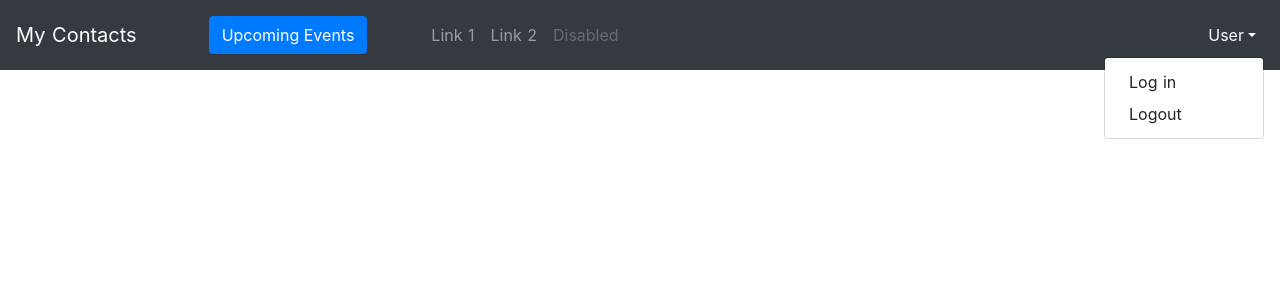
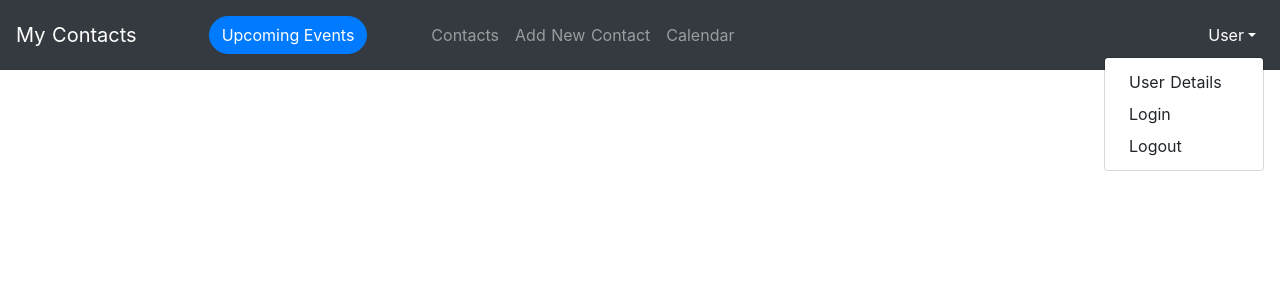
Before and after one commit to phronesys/simple-crud, a Nuxt app: page / in a window 1280 px wide. Both pictures are taken after a click on the button "User". Shown: the top 300 px of the page. Built offline with nearby package versions, Linux system fonts and the light colour scheme.

Commit message:
added more details in the sidebar, router links para nuevas 'páginas'

```diff
--- a/components/TheNavbar.vue
+++ b/components/TheNavbar.vue
@@ -9,15 +9,16 @@
       </b-navbar-nav>
       <b-navbar-toggle target="nav-collapse"></b-navbar-toggle>
       <b-collapse id="nav-collapse" is-nav>
-        <b-navbar-nav class="ml-lg-5">
-          <b-nav-item>Link 1</b-nav-item>
-          <b-nav-item>Link 2</b-nav-item>
-          <b-nav-item disabled>Disabled</b-nav-item>
+        <b-navbar-nav class="ml-lg-5" variant="success">
+          <b-nav-item to="/contacts">Contacts</b-nav-item>
+          <b-nav-item to="/add-contact">Add New Contact</b-nav-item>
+          <b-nav-item to="/calendar">Calendar</b-nav-item>
         </b-navbar-nav>
         <b-navbar-nav class="ml-auto">
           <b-nav-item-dropdown text="User" right>
-            <b-dropdown-item>Log in</b-dropdown-item>
-            <b-dropdown-item>Logout</b-dropdown-item>
+            <b-dropdown-item to="/user">User Details</b-dropdown-item>
+            <b-dropdown-item to="/login">Login</b-dropdown-item>
+            <b-dropdown-item to="/">Logout</b-dropdown-item>
           </b-nav-item-dropdown>
         </b-navbar-nav>
       </b-collapse>
--- a/components/TheSidebar.vue
+++ b/components/TheSidebar.vue
@@ -1,22 +1,69 @@
 <template>
   <div>
-    <b-button v-b-toggle.sidebar-1 variant="primary">Upcoming Events</b-button>
-    <b-sidebar id="sidebar-1" title="Next meeting" shadow bg-variant="dark" text-variant="light">
+    <b-button pill v-b-toggle.sidebar-1 variant="primary"
+      >Upcoming Events</b-button
+    >
+    <b-sidebar
+      id="sidebar-1"
+      title="Next meeting"
+      shadow
+      bg-variant="dark"
+      text-variant="light"
+    >
       <template #default="{ hide }">
         <div class="p-3">
-          <h4 id="sidebar-no-header-title">Custom header sidebar</h4>
+          <h4 id="sidebar-no-header-title">Kira</h4>
           <p>
-            Cras mattis consectetur purus sit amet fermentum. Cras justo odio, dapibus ac facilisis
-            in, egestas eget quam. Morbi leo risus, porta ac consectetur ac, vestibulum at eros.
+            Mi perro me observa mientras escribo código, esperando la ocación de
+            ir a pasear o de comer algo "rico" nuevo.
           </p>
-          <nav class="mb-3">
+          <nav class="mb-1">
             <b-nav vertical>
-              <b-nav-item active @click="hide">Active</b-nav-item>
-              <b-nav-item href="#link-1" @click="hide">Link</b-nav-item>
-              <b-nav-item href="#link-2" @click="hide">Another Link</b-nav-item>
+              <b-nav-item active @click="hide">15:30 - 16:00</b-nav-item>
+              <b-nav-item>
+                <svg
+                  xmlns="http://www.w3.org/2000/svg"
+                  width="16"
+                  height="16"
+                  fill="currentColor"
+                  class="bi bi-geo-alt-fill mr-2 mb-1"
+                  viewBox="0 0 16 16"
+                >
+                  <path
+                    d="M8 16s6-5.686 6-10A6 6 0 0 0 2 6c0 4.314 6 10 6 10zm0-7a3 3 0 1 1 0-6 3 3 0 0 1 0 6z"
+                  />
+                </svg>
+                <a href="https://www.google.cl/maps" target="_blank">
+                  The Direction, 69
+                </a>
+              </b-nav-item>
             </b-nav>
           </nav>
-          <b-button variant="primary" block @click="hide">Close Sidebar</b-button>
+          <b-button pill variant="outline-primary" class="mb-3 float-right"
+            ><svg
+              xmlns="http://www.w3.org/2000/svg"
+              width="16"
+              height="16"
+              fill="currentColor"
+              class="bi bi-pencil-square"
+              viewBox="0 0 16 16"
+            >
+              <path
+                d="M15.502 1.94a.5.5 0 0 1 0 .706L14.459 3.69l-2-2L13.502.646a.5.5 0 0 1 .707 0l1.293 1.293zm-1.75 2.456l-2-2L4.939 9.21a.5.5 0 0 0-.121.196l-.805 2.414a.25.25 0 0 0 .316.316l2.414-.805a.5.5 0 0 0 .196-.12l6.813-6.814z"
+              />
+              <path
+                fill-rule="evenodd"
+                d="M1 13.5A1.5 1.5 0 0 0 2.5 15h11a1.5 1.5 0 0 0 1.5-1.5v-6a.5.5 0 0 0-1 0v6a.5.5 0 0 1-.5.5h-11a.5.5 0 0 1-.5-.5v-11a.5.5 0 0 1 .5-.5H9a.5.5 0 0 0 0-1H2.5A1.5 1.5 0 0 0 1 2.5v11z"
+              /></svg
+          ></b-button>
+          <b-button
+            pill
+            to="/details"
+            variant="primary"
+            class="px-5"
+            @click="hide"
+            >Details</b-button
+          >
         </div>
       </template>
     </b-sidebar>
@@ -24,11 +71,8 @@
 </template>
 
 <script>
-export default {
-
-}
+export default {};
 </script>
 
 <style>
-
 </style>
--- a/package.json
+++ b/package.json
@@ -11,6 +11,7 @@
   },
   "dependencies": {
     "bootstrap": "^4.6.0",
+    "bootstrap-icons": "^1.3.0",
     "bootstrap-vue": "^2.21.2",
     "core-js": "^3.8.3",
     "nuxt": "^2.14.12"
--- /dev/null
+++ b/pages/details.vue
@@ -0,0 +1,15 @@
+<template>
+  <div>
+    <h2>details</h2>
+  </div>
+</template>
+
+<script>
+export default {
+
+}
+</script>
+
+<style>
+
+</style>
```
Also changed, not shown: nuxt.config.js (+13 -19 lines), 2 other files (tests, documents, lock files or other folders).
